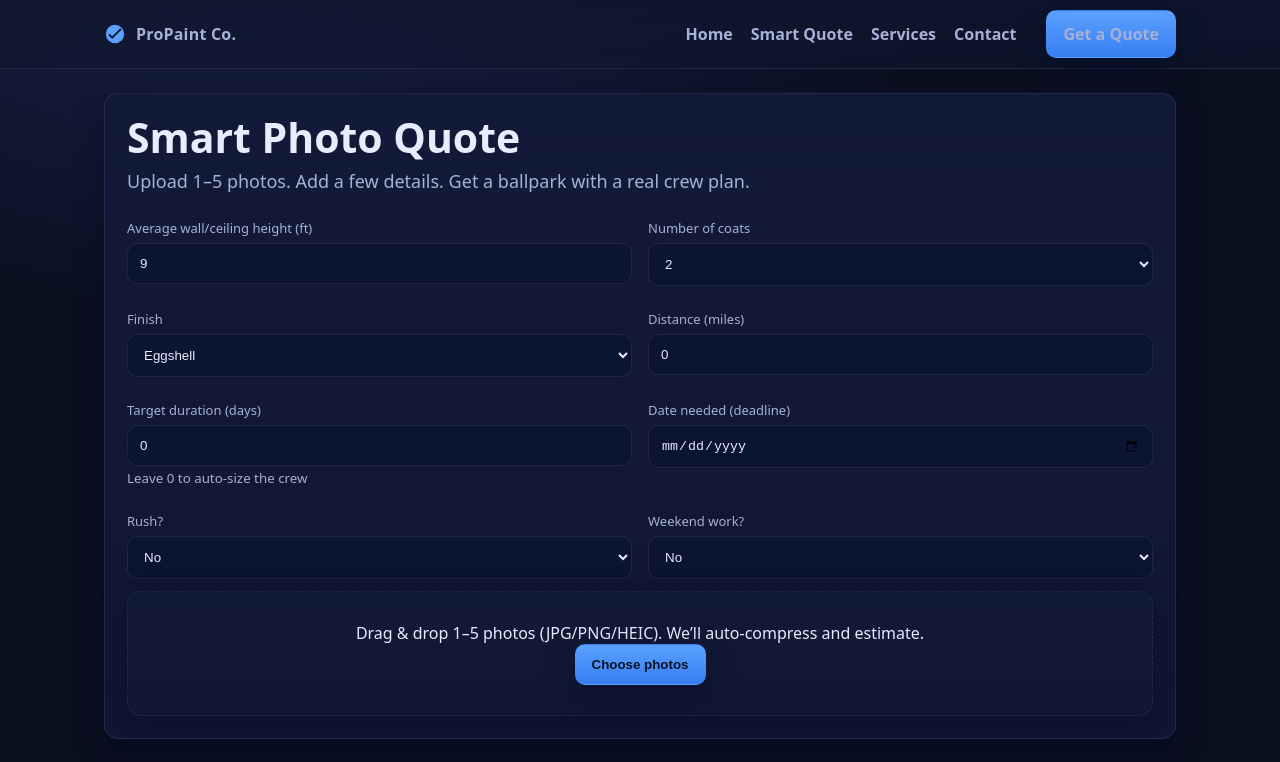
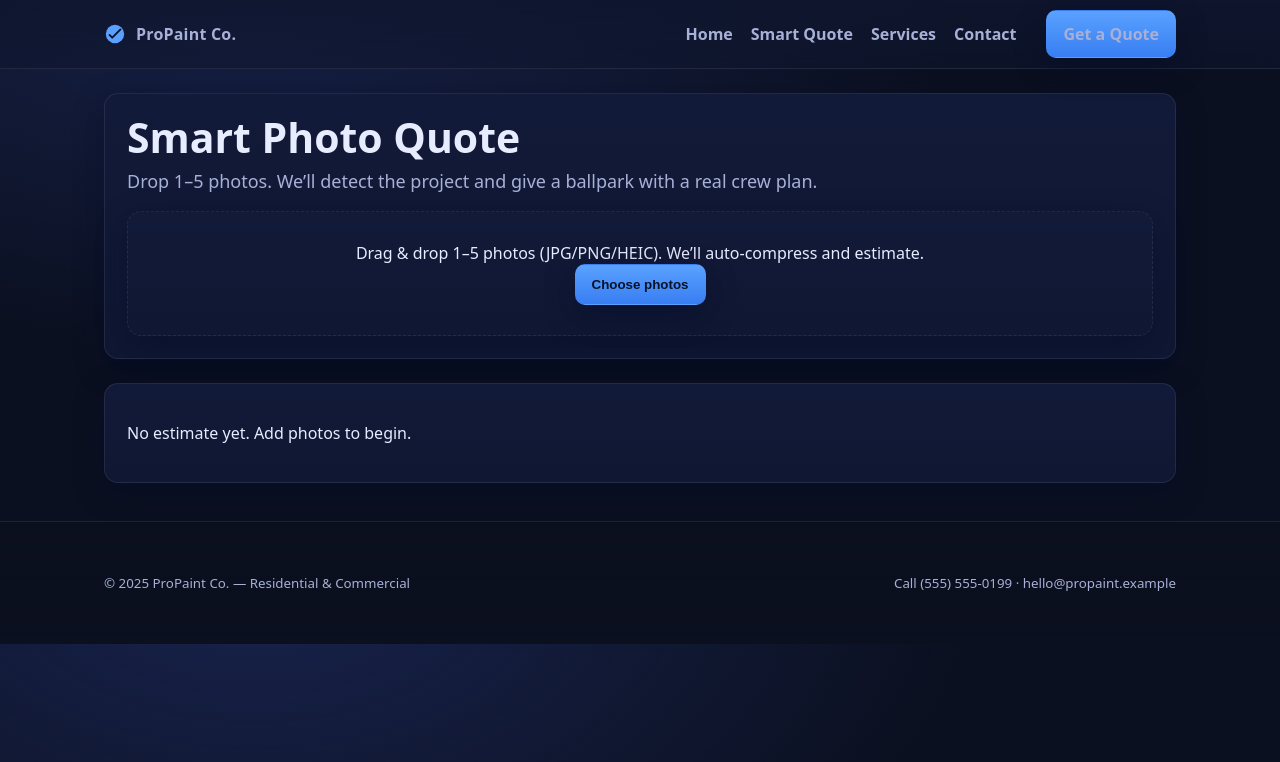
Before and after one commit to morpheus18-glitch/Paintco, a Next.js app in the folder painting-co/: page /quote in a window 1280 px wide. Shown: the top 762 px of the page. Built offline with nearby package versions, Linux system fonts and the light colour scheme.

Commit message:
Update page.tsx

```diff
--- a/painting-co/app/quote/page.tsx
+++ b/painting-co/app/quote/page.tsx
@@ -17,18 +17,10 @@ type EstimateResponse = {
   crew?: { people:number; days:number; hoursTotal:number; productivitySqftHr:number; };
   materialsDetail?: { gallons:number; unitCost:number; wastePct:number; };
   lineItems?: { label:string; amount:number; }[];
+  detected?: { type:string; confidence:number; complexity:string };
 };
 
 export default function QuotePage() {
-  const [heightFt, setHeightFt] = useState(9);
-  const [coats, setCoats] = useState(2);
-  const [finish, setFinish] = useState<'matte'|'eggshell'|'semi-gloss'>('eggshell');
-  const [distanceMiles, setDistanceMiles] = useState<number>(0);
-  const [preferredDays, setPreferredDays] = useState<number>(0); // 0 = auto
-  const [rush, setRush] = useState(false);
-  const [weekend, setWeekend] = useState(false);
-  const [deadline, setDeadline] = useState<string>(''); // YYYY-MM-DD
-
   const [response, setResponse] = useState<EstimateResponse|null>(null);
   const [loading, setLoading] = useState(false);
 
@@ -37,15 +29,7 @@ export default function QuotePage() {
     try {
       const fd = new FormData();
       files.forEach((f) => fd.append('photos', f));
-      fd.append('heightFt', String(heightFt));
-      fd.append('coats', String(coats));
-      fd.append('finish', finish);
-      if (distanceMiles) fd.append('distanceMiles', String(distanceMiles));
-      if (preferredDays) fd.append('preferredDays', String(preferredDays));
-      fd.append('rush', String(rush));
-      fd.append('weekend', String(weekend));
-      if (deadline) fd.append('deadline', deadline);
-
+      // We don't append any other fields; API has defaults.
       const res = await fetch('/api/estimate', { method: 'POST', body: fd });
       if (!res.ok) throw new Error(await res.text());
       const data = await res.json();
@@ -58,62 +42,16 @@ export default function QuotePage() {
   };
 
   return (
-    <section className="grid" style={{gap:24}}>
+    <section className="grid" style={{ gap: 24 }}>
       <div className="card">
         <h1>Smart Photo Quote</h1>
-        <p className="lead">Upload 1–5 photos. Add a few details. Get a ballpark with a real crew plan.</p>
-
-        <div className="grid" style={{gridTemplateColumns:'1fr 1fr', gap:16, marginTop:12}}>
-          <div>
-            <label>Average wall/ceiling height (ft)</label>
-            <input className="input" type="number" min={7} max={20} value={heightFt} onChange={e=>setHeightFt(Number(e.target.value))}/>
-          </div>
-          <div>
-            <label>Number of coats</label>
-            <select className="input" value={coats} onChange={e=>setCoats(Number(e.target.value))}>
-              <option value={1}>1</option><option value={2}>2</option><option value={3}>3</option>
-            </select>
-          </div>
-          <div>
-            <label>Finish</label>
-            <select className="input" value={finish} onChange={e=>setFinish(e.target.value as any)}>
-              <option value="matte">Matte</option>
-              <option value="eggshell">Eggshell</option>
-              <option value="semi-gloss">Semi-gloss</option>
-            </select>
-          </div>
-          <div>
-            <label>Distance (miles)</label>
-            <input className="input" type="number" min={0} value={distanceMiles} onChange={e=>setDistanceMiles(Number(e.target.value))}/>
-          </div>
-          <div>
-            <label>Target duration (days)</label>
-            <input className="input" type="number" min={0} value={preferredDays} onChange={e=>setPreferredDays(Number(e.target.value))}/>
-            <small style={{color:'var(--muted)'}}>Leave 0 to auto-size the crew</small>
-          </div>
-          <div>
-            <label>Date needed (deadline)</label>
-            <input className="input" type="date" value={deadline} onChange={e=>setDeadline(e.target.value)}/>
-          </div>
-          <div>
-            <label>Rush?</label>
-            <select className="input" value={rush ? 'yes':'no'} onChange={(e)=>setRush(e.target.value==='yes')}>
-              <option value="no">No</option><option value="yes">Yes</option>
-            </select>
-          </div>
-          <div>
-            <label>Weekend work?</label>
-            <select className="input" value={weekend ? 'yes':'no'} onChange={(e)=>setWeekend(e.target.value==='yes')}>
-              <option value="no">No</option><option value="yes">Yes</option>
-            </select>
-          </div>
-        </div>
-
+        <p className="lead">Drop 1–5 photos. We’ll detect the project and give a ballpark with a real crew plan.</p>
         <UploadDropzone onSubmit={onSubmit} disabled={loading}/>
       </div>
-
       <div className="card">
-        {loading ? <p>Crunching pixels…</p> : response ? <EstimateResult data={response}/> : <p>No estimate yet. Add photos and click “Get Estimate”.</p>}
+        {loading ? <p>Crunching pixels…</p>
+         : response ? <EstimateResult data={response}/>
+         : <p>No estimate yet. Add photos to begin.</p>}
       </div>
     </section>
   );
```
